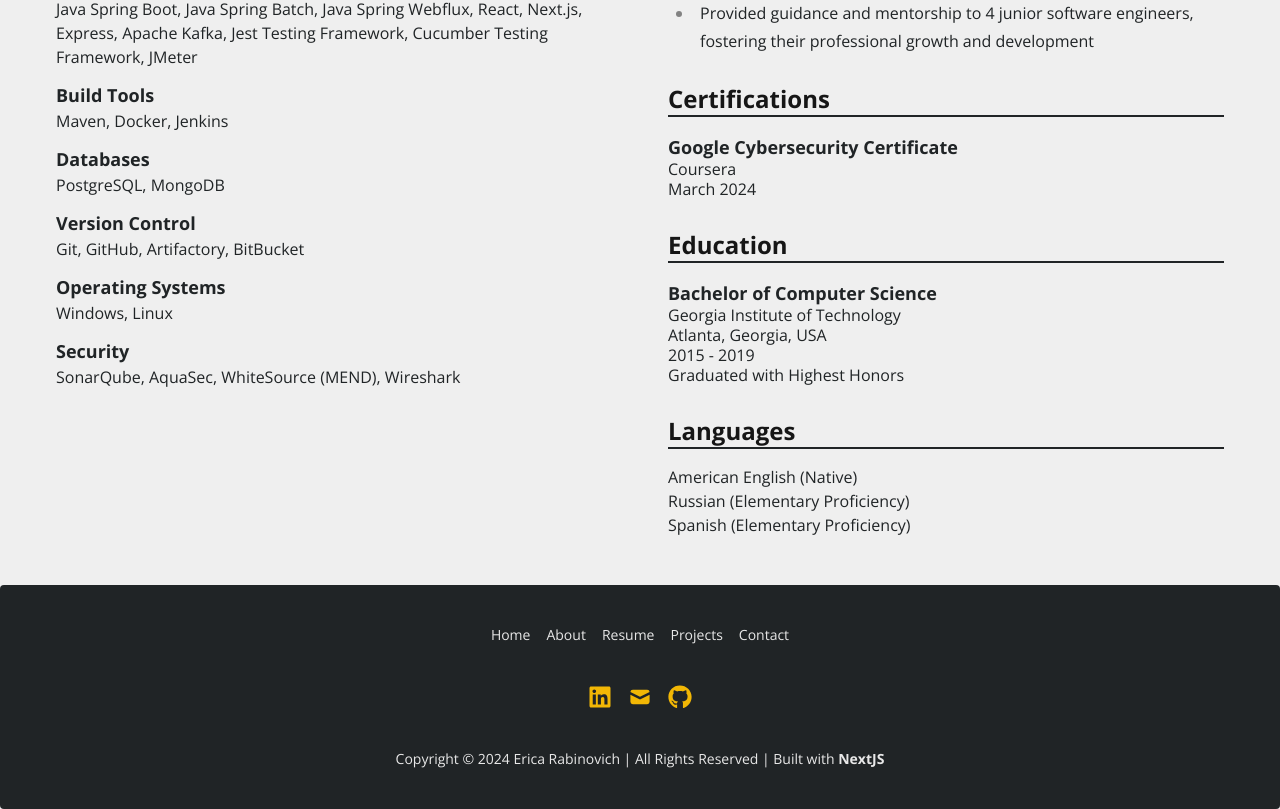
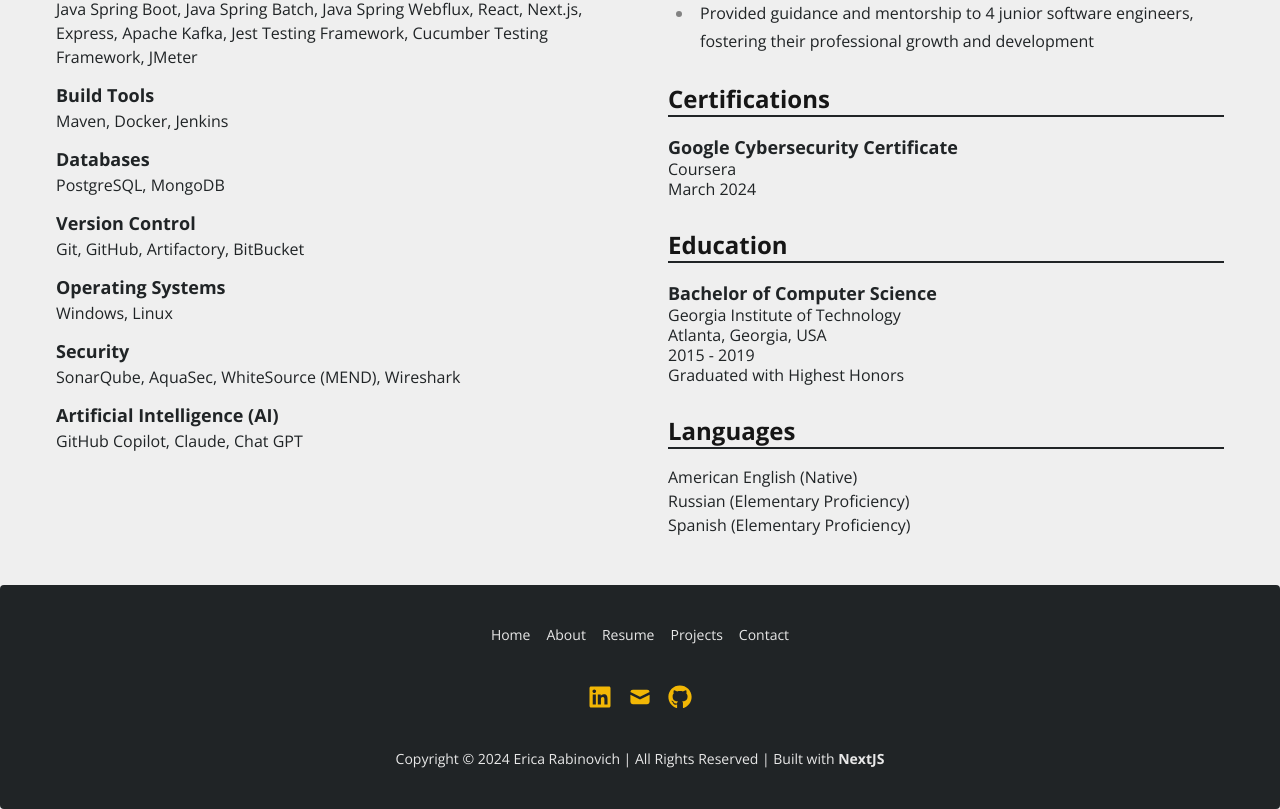
Before and after one commit to erabinovich3/personal-website, a Next.js app: page /resume in a window 1280 px wide. Shown: the part 952-1761 px from the top of the page. Built offline with nearby package versions, Linux system fonts and the light colour scheme.

Commit message:
adding AI section to resume page

```diff
--- a/src/app/(not-home-pages)/resume/page.tsx
+++ b/src/app/(not-home-pages)/resume/page.tsx
@@ -98,6 +98,9 @@
                         <ResumeBlock title="Security">
                             SonarQube, AquaSec, WhiteSource (MEND), Wireshark
                         </ResumeBlock>
+                        <ResumeBlock title="Artificial Intelligence (AI)">
+                            GitHub Copilot, Claude, Chat GPT
+                        </ResumeBlock>
                     </ResumeSection>
                 </div>
                 <div className="flex flex-col gap-7">
```
